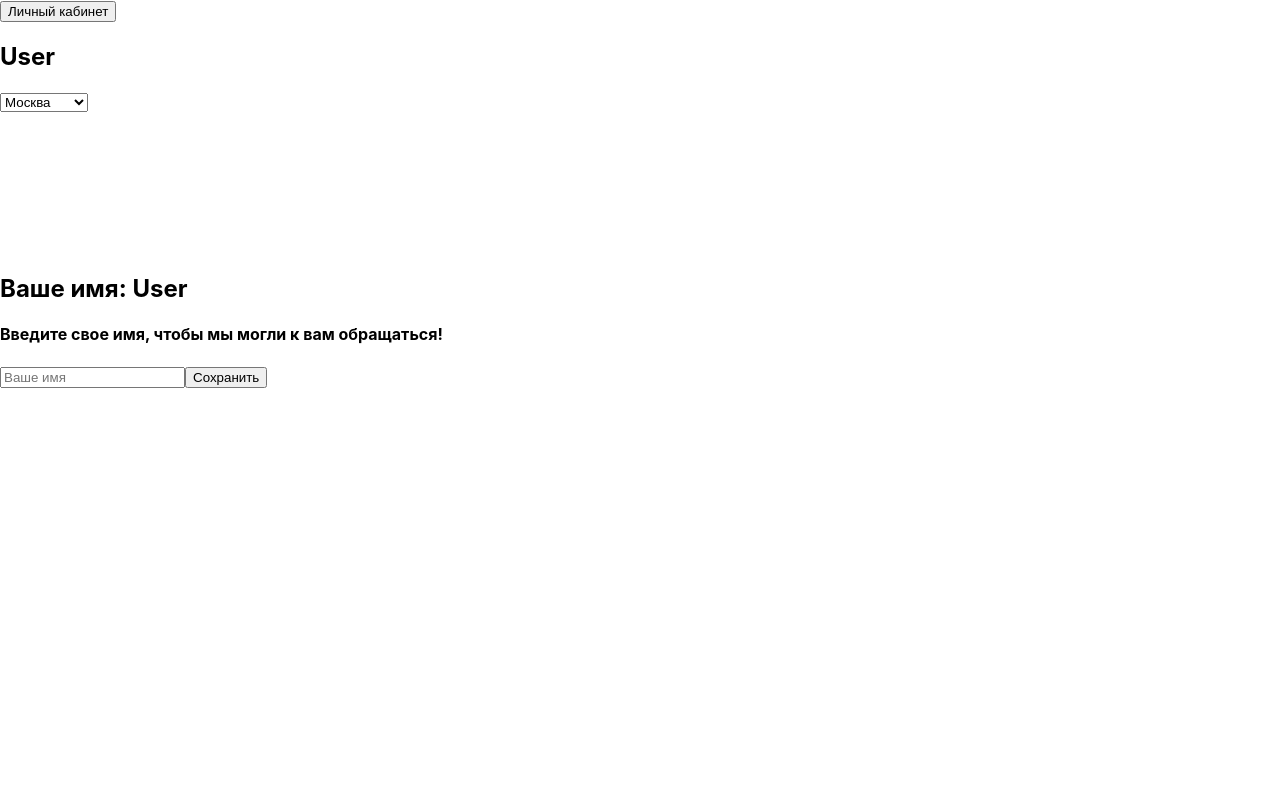
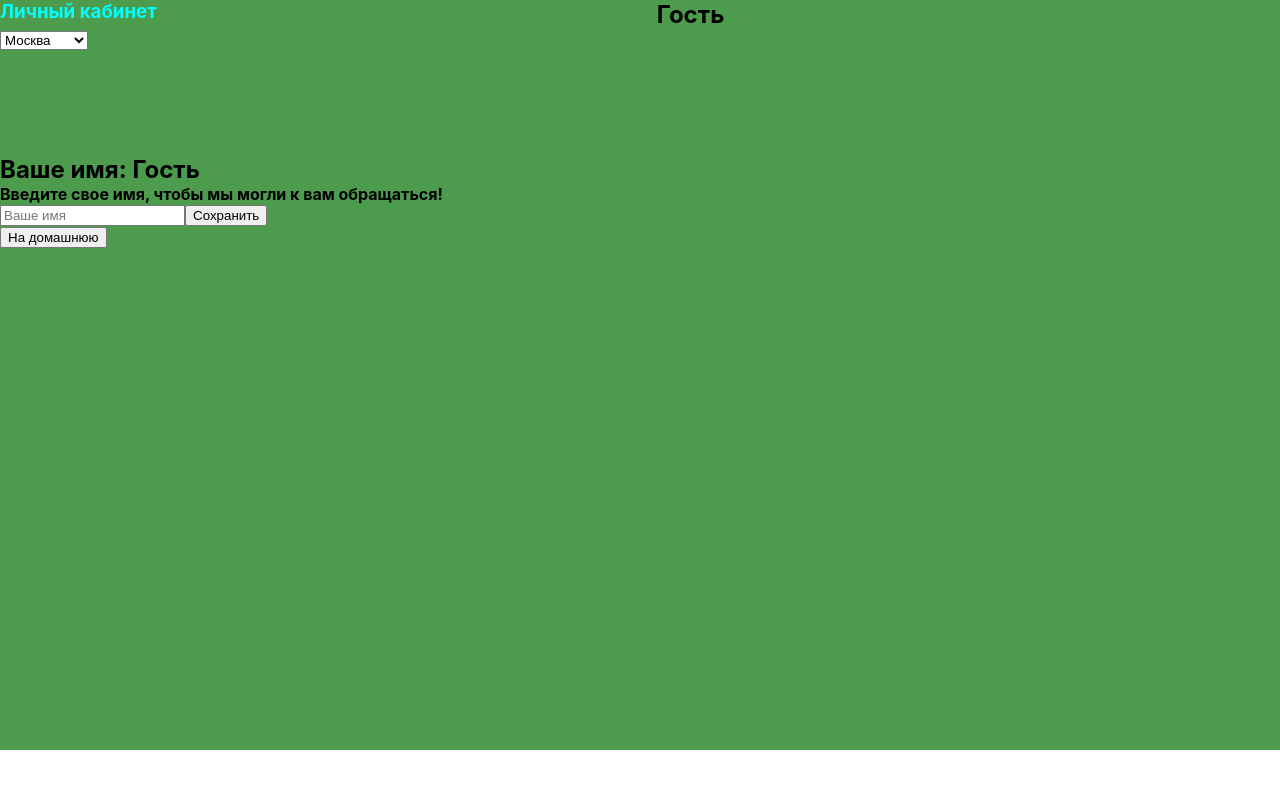
Before and after one commit to danshu1234/basket, a React (Create React App) app: page /account in a window 1280 px wide. Shown: the top 788 px of the page. Built offline with nearby package versions, Linux system fonts and the light colour scheme.

Commit message:
start styles

```diff
--- a/src/Account.js
+++ b/src/Account.js
@@ -1,29 +1,35 @@
 import React, { useRef, useState } from "react";
+import { useNavigate } from "react-router-dom";
 function Account (props) {
+    const navigate = useNavigate()
 let entrance;
 const [warning, setWarning] = useState(null)
-const input = useRef(null)
+const [input, setInput] = useState(null)
 const [showEntrence, setShowEntrance] = useState(true)
 if (showEntrence == true) {
     entrance = 'Введите свое имя, чтобы мы могли к вам обращаться!'
 }
 return (
     <div>
-        <h2>Ваше имя: {props.user.current}</h2>
+        <h2>Ваше имя: {props.user}</h2>
         <h4>{entrance}</h4>
         <input placeholder="Ваше имя" onChange={(event) => {
-            props.user.current = event.target.value
-            input.current = event.target.value
+            setInput(event.target.value)
         }}/>
         <button onClick={() => {
-            if (input.current !== null && input.current !== '') {
-                props.setState(props.state + 1)
+            if (input !== null && input !== '') {
+                props.setUser(input)
                 setWarning(null)
                 setShowEntrance(false)
             } else {
                  setWarning('Введите свое имя')
             }
-        }}>Сохранить</button>
+        }}>Сохранить</button><br/>
+        <button onClick={() => {
+            navigate('/')
+            props.showRegion(true)
+            props.setShowUser(true)
+        }}>На домашнюю</button>
         <h5>{warning}</h5>
     </div>
 )
--- a/src/Basket.css
+++ b/src/Basket.css
@@ -1,12 +1,39 @@
+*{
+    margin: 0;
+}
+
 .balance{
     margin-left: 1300px;
 }
 
 .app{
-    margin-top: -100px;
+    margin-top: -10px;
 }
 
 
 .pay_balance{
     margin-left: 1300px;
 }
+
+.parent-contain{
+    height: 750px;
+    background-color: rgb(77, 155, 77);
+}
+
+.account{
+    color: rgb(192, 236, 236);
+}
+
+.account:hover{
+    cursor: pointer;
+    color: aqua;
+}
+
+.header{
+    display: flex;
+    flex-direction: row;
+}
+
+.user-parent{
+    margin-left: 500px;
+}
--- a/src/Parent.js
+++ b/src/Parent.js
@@ -13,14 +13,27 @@ function Parent () {
     const [showBalance, setShowBalance] = useState(true)
     const [state, setState] = useState(0)
     const [select, setSelect] = useState('Москва')
-    let user = useRef('User')
+    const [showRegion, setShowRegion] = useState(true)
+    let reg;
+    if (showRegion == true) {
+    reg = <div>
+<select onChange={(event) => {
+               setSelect(event.target.value)
+            }}>
+                <option>Москва</option>
+                <option>Челябинск</option>
+            </select>
+    </div>
+    }
+    const [user, setUser] = useState('Гость')
     const [showUser, setShowUser] = useState(true)
     let account;
     if (showUser == true) {
-       account = <button onClick={() => {
+       account = <h3 onClick={() => {
         navigate('/account')
         setShowUser(false)
-       }}>Личный кабинет</button>
+        setShowRegion(false)
+       }} className="account">Личный кабинет</h3>
     }
     let showB;
     if (showBalance == true) {
@@ -29,24 +42,22 @@ function Parent () {
             <button className="pay_balance" onClick={() => {
                 setShowBalance(false)
                 navigate('/pay')
+                setShowRegion(false)
             }}>Пополнить баланс</button>
         </div>
     }
     return (
-        <div>
+        <div className="parent-contain">
+            <header className="header">
             {account}
-            <h2>{user.current}</h2>
-            <select onChange={(event) => {
-               setSelect(event.target.value)
-            }}>
-                <option>Москва</option>
-                <option>Челябинск</option>
-            </select>
+            <h2 className="user-parent">{user}</h2>
+            </header>
+            {reg}
             {showB}
             <Routes>
-                <Route path="/pay" element = {<PayPage resultPrice = {resultPrice} setResultPrice = {setResultPrice} balance = {balance} setBalance = {setBalance} showBalance = {showBalance} setShowBalance = {setShowBalance}/>}/>
-                <Route path="/" element = {<App resultPrice = {resultPrice} setResultPrice = {setResultPrice} balance = {balance} setBalance = {setBalance} select = {select} setSelect = {setSelect}/>}/>
-                <Route path="account" element = {<Account user = {user} state = {state} setState = {setState}/>}/>
+                <Route path="/pay" element = {<PayPage resultPrice = {resultPrice} setResultPrice = {setResultPrice} balance = {balance} setBalance = {setBalance} showBalance = {showBalance} setShowBalance = {setShowBalance} showRegion = {setShowRegion}/>}/>
+                <Route path="/" element = {<App resultPrice = {resultPrice} setResultPrice = {setResultPrice} balance = {balance} setBalance = {setBalance} select = {select} setSelect = {setSelect} showRegion = {setShowRegion}/>}/>
+                <Route path="account" element = {<Account user = {user} setUser = {setUser} setShowUser = {setShowUser} state = {state} setState = {setState} showRegion = {setShowRegion}/>}/>
             </Routes>
         </div>
     )
--- a/src/PayPage.js
+++ b/src/PayPage.js
@@ -56,6 +56,11 @@ function PayPage (props) {
                 }
         }, 2000)
             }}>Пополнить</button>
+            <button onClick={() => {
+                payNavigate('/')
+                props.showRegion(true)
+                props.setShowBalance(true)
+            }}>На домашнюю</button>
             <h4>{succesPay}</h4>
             {backToHomePage}
         </div>
```
